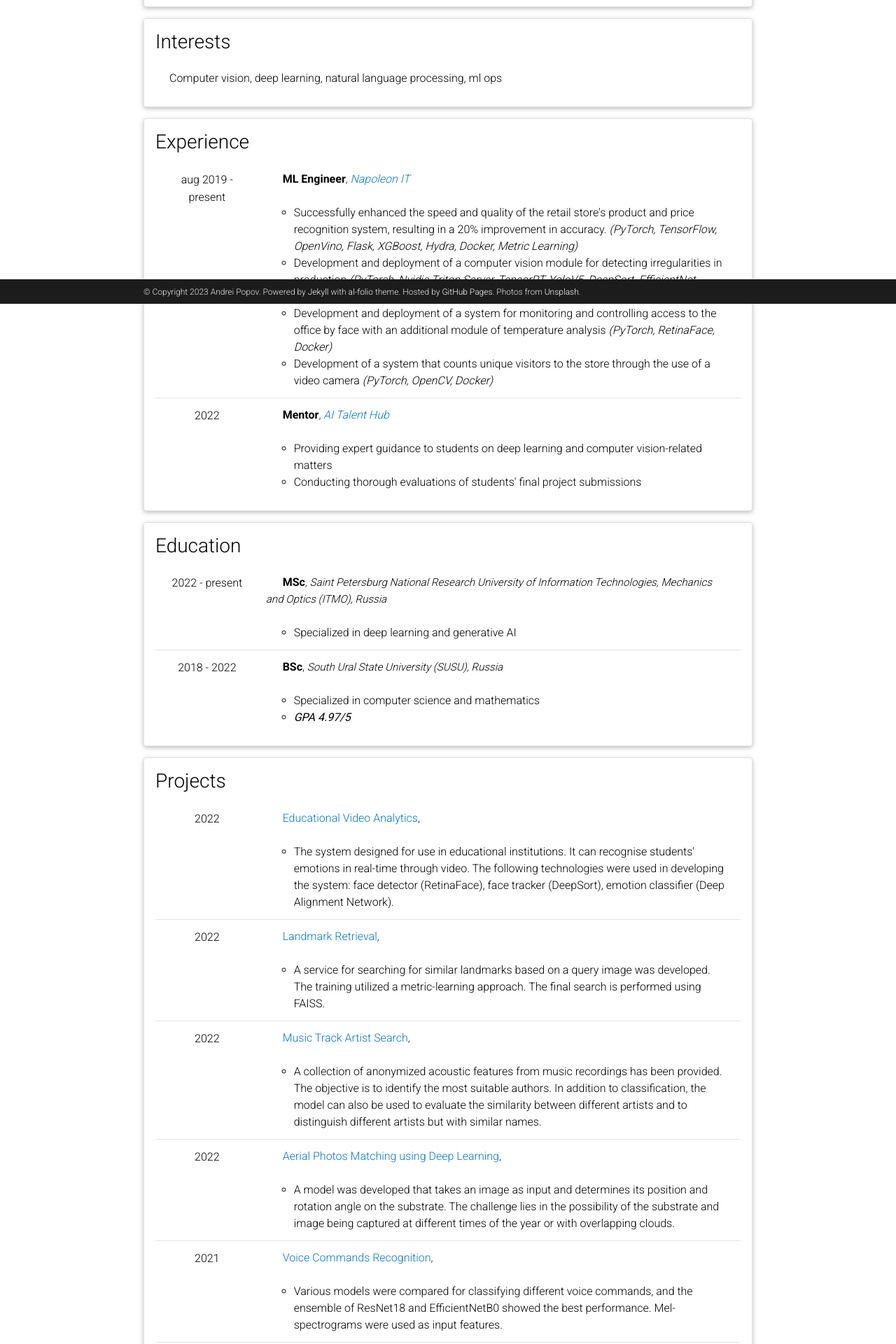
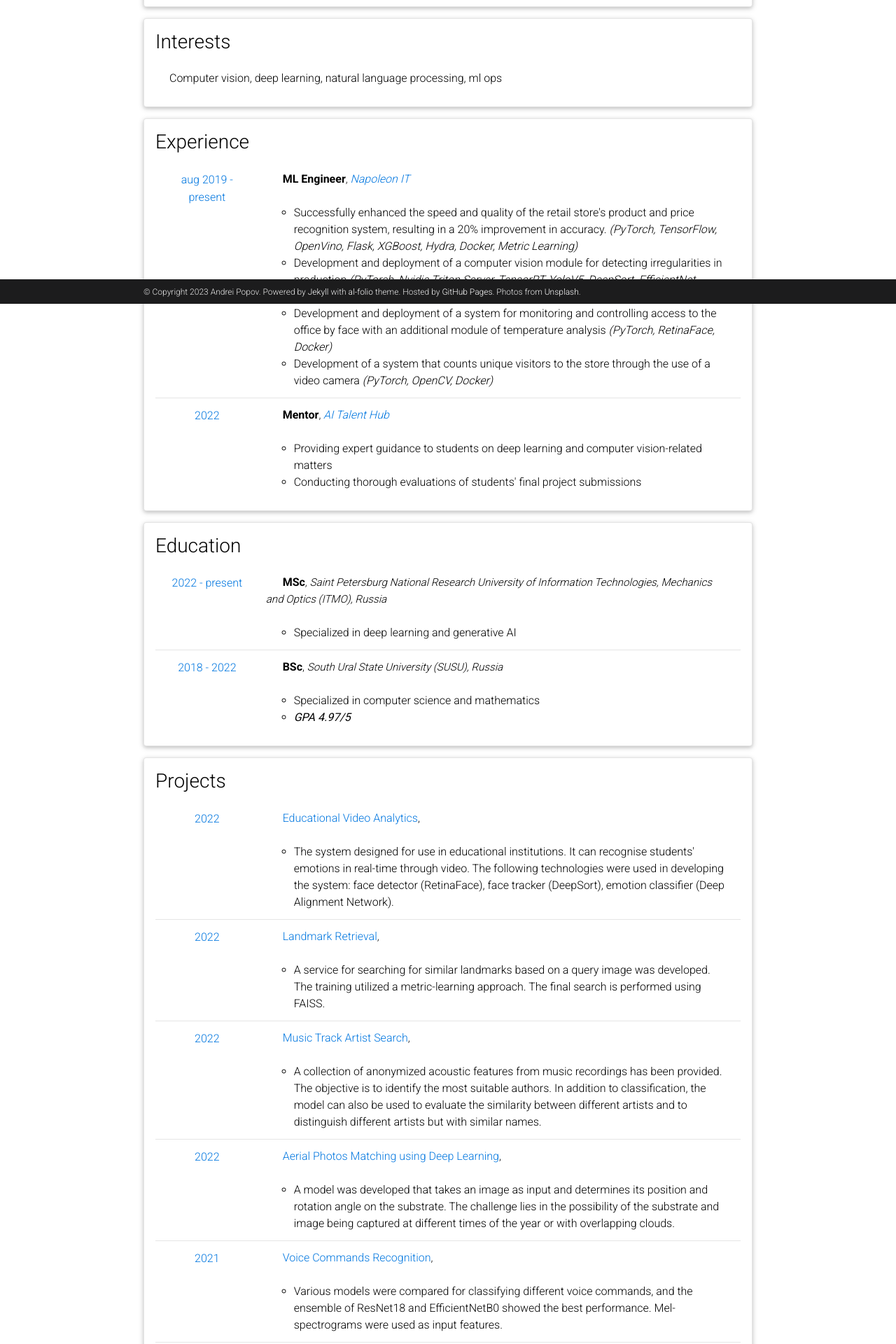
Before and after one commit to traptrip/traptrip.github.io, a Jekyll site: the page built from _pages/cv.md, in a window 1280 px wide. Shown: the part 466-2386 px from the top of the page at 70% size. Built offline with Jekyll 4.4.1, drawn with Linux system fonts in a browser that asks for light colours; comment, search, counter and statistics services are not loaded; a style sheet for code colours, icons or effects is not loaded.

Commit message:
year view: add blue color

```diff
--- a/_includes/cv/time_table.html
+++ b/_includes/cv/time_table.html
@@ -4,7 +4,7 @@
         <div class="row">
           {% if content.year %}
             <div class="col-xs-2 cl-sm-2 col-md-2 text-center" style="width: 75px;">
-              <span class="align-middle" style="min-width: 75px;">
+              <span class="align-middle" style="min-width: 75px; color: #0076df;">
                 {{ content.year }}
               </span>
             </div>
```
